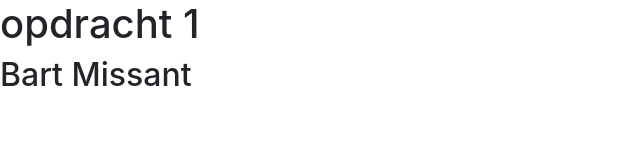
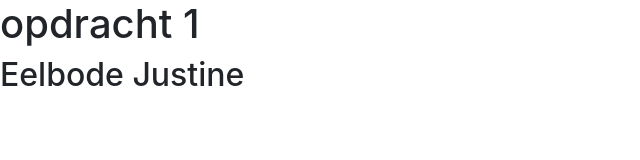
Before and after one commit to jujueeleel/justine-, a plain HTML site: page opdracht1-itunes-jujueeleel/index.html in a window 1280 px wide. Shown: the whole page, without its empty margins (0-640 px from the left). Drawn offline with Linux system fonts and the light colour scheme.

Commit message:
H2 gewijzigd

```diff
--- a/opdracht1-itunes-jujueeleel/index.html
+++ b/opdracht1-itunes-jujueeleel/index.html
@@ -12,7 +12,7 @@
   </head>
   <body>
     <h1>opdracht 1</h1>
-    <h2>Bart Missant</h2>
+    <h2>Eelbode Justine</h2>
     <!-- jQuery (necessary for Bootstrap's JavaScript plugins) -->
     <script src="js/jquery-3.3.1.min.js"></script>
 
```
